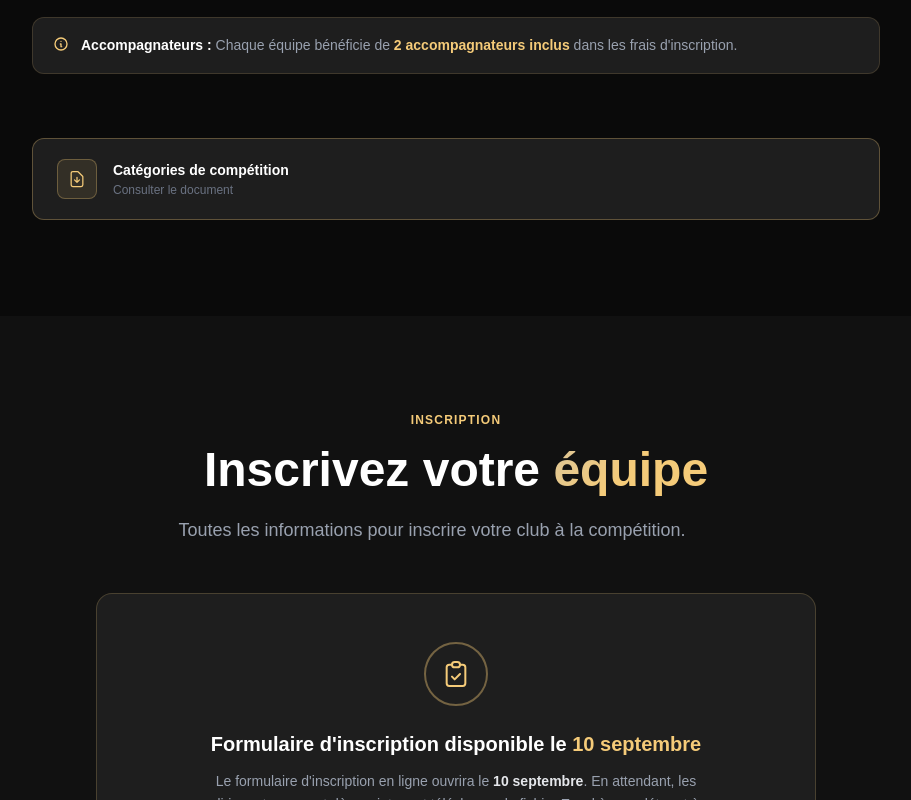
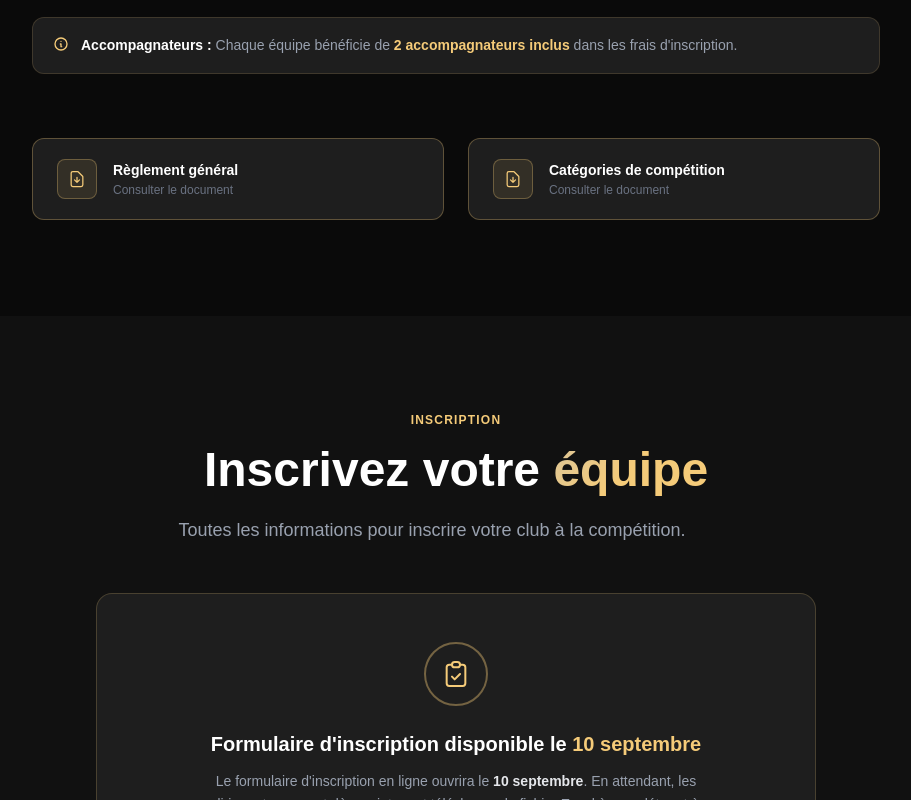
Before and after one commit to BouysselCamille/crown-cheerleading-event, a React (Vite) app: page / in a window 1280 px wide. Shown: the part 5180-5980 px from the top of the page, without its empty margins (184-1095 px from the left). Built offline with nearby package versions, Linux system fonts and the light colour scheme.

Commit message:
fix: add rules

```diff
--- a/src/components/sections/Divisions.jsx
+++ b/src/components/sections/Divisions.jsx
@@ -94,8 +94,25 @@ export function Divisions() {
           initial={{ opacity: 0, y: 20 }}
           whileInView={{ opacity: 1, y: 0 }}
           viewport={{ once: true }}
-          className="mt-16"
+          className="mt-16 grid grid-cols-2 gap-6"
         >
+          <a
+            href={t.divisions.ruleDocLink}
+            target="_blank"
+            rel="noopener noreferrer"
+            className="flex items-center gap-4 border border-gold/30 bg-crown-gray hover:border-gold hover:bg-crown-black rounded-xl px-6 py-5 transition-all group"
+          >
+            <div className="w-10 h-10 rounded-lg bg-gold/10 border border-gold/30 flex items-center justify-center flex-shrink-0 group-hover:bg-gold/20 transition-colors">
+              <svg className="w-5 h-5 text-gold" fill="none" stroke="currentColor" viewBox="0 0 24 24">
+                <path strokeLinecap="round" strokeLinejoin="round" strokeWidth={1.5}
+                  d="M12 10v6m0 0l-3-3m3 3l3-3m2 8H7a2 2 0 01-2-2V5a2 2 0 012-2h5.586a1 1 0 01.707.293l5.414 5.414a1 1 0 01.293.707V19a2 2 0 01-2 2z" />
+              </svg>
+            </div>
+            <div>
+              <p className="text-white font-display font-bold text-sm group-hover:text-gold transition-colors">{t.divisions.ruleDocLabel}</p>
+              <p className="text-gray-500 text-xs mt-0.5">{t.divisions.docSub}</p>
+            </div>
+          </a>
           <a
             href={t.divisions.docLink}
             target="_blank"
--- a/src/constants/competitionData.js
+++ b/src/constants/competitionData.js
@@ -5,5 +5,5 @@ export const EVENT = {
 
 export const SPONSORS = [
   { name: "Université Paris-Saclay",  logo: 'https://www.universite-paris-saclay.fr/sites/default/files/media/2019-12/logo-ups.svg' },
-  { name: "Dazzle Athletics", logo: 'https://www.dazzleathletics.com/dazzle-logo-1.png'}
+  // { name: "Dazzle Athletics", logo: 'https://www.dazzleathletics.com/dazzle-logo-1.png'}
 ];
--- a/src/i18n/fr.js
+++ b/src/i18n/fr.js
@@ -67,6 +67,8 @@ const fr = {
     noteAccompagnateurs: '<span class="text-white font-semibold">Accompagnateurs :</span> Chaque équipe bénéficie de <span class="text-gold font-semibold">2 accompagnateurs inclus</span> dans les frais d\'inscription.',
     docLabel: 'Catégories de compétition',
     docLink: '/docs/categories.html',
+    ruleDocLabel: 'Règlement général',
+    ruleDocLink: '/docs/REGLES_ET_REGLEMENTATIONS.pdf',
     docSub: 'Consulter le document',
     pricing: [
       {
@@ -213,7 +215,7 @@ const fr = {
         items: [
           {
             q: "Combien d'accompagnateurs sont inclus dans l'inscription ?",
-            a: "Les équipes ont droit à un maximum de deux accompagnateurs (entraîneurs, gérants, bénévoles, etc.). Les accompagnateurs reçoivent un bracelet et doivent arriver en même temps que l'équipe. Les équipes avec plus de 2 accompagnateurs devront payer pour les accompagnateurs supplémentaires — voir le tableau des frais d'inscription. Les accompagnateurs supplémentaires sont facturés au tarif en vigueur. Seuls les accompagnateurs et athlètes sont autorisés en salle d'échauffement et dans les vestiaires.\n\nLes équipes avec des besoins spéciaux reçoivent également des bracelets pour 2 accompagnateurs avec leur inscription. Des accommodements sont disponibles sur demande.",
+            a: "Les frais de deux accompagneurs sont compris dans l'inscription d'une équipe (entraîneurs, gérants, bénévoles, etc.). Les accompagnateurs reçoivent un bracelet et doivent arriver en même temps que l'équipe. Les équipes avec plus de 2 accompagnateurs devront payer pour les accompagnateurs supplémentaires — voir le tableau des frais d'inscription. Les accompagnateurs supplémentaires sont facturés au tarif en vigueur. Seuls les accompagnateurs et athlètes sont autorisés en salle d'échauffement et dans les vestiaires.\n\nLes équipes avec des besoins spéciaux reçoivent également des bracelets pour 2 accompagnateurs avec leur inscription. Des accommodements sont disponibles sur demande.",
           },
           {
             q: 'Quel est le tarif pour les athlètes remplaçants ?',
@@ -233,7 +235,7 @@ const fr = {
           },
           {
             q: 'Quels sont les modes de paiement acceptés ?',
-            a: "Les modes de paiement sont :\n• Par chèque à l'ordre de Crown Cheerleading Events\n• Par virement bancaire\n\nAucune inscription ne sera validée sans acompte de 30 %. Toute annulation avant la fermeture des inscriptions donne droit à un remboursement de 70 % du montant total. Les 30 % restants (acompte) sont retenus à titre de frais d'annulation.",
+            a: "Les modes de paiement sont :\n• Par chèque à l'ordre de Crown Cheerleading Events\n• Par virement bancaire\n• Par carte (un lien de paiement sera envoyé à l'inscripion)\n\nAucune inscription ne sera validée sans acompte de 30 %. Toute annulation avant la fermeture des inscriptions donne droit à un remboursement de 70 % du montant total. Les 30 % restants (acompte) sont retenus à titre de frais d'annulation.",
           },
           {
             q: "Quand est-ce que mon inscription est confirmée ?",
@@ -271,11 +273,11 @@ const fr = {
           },
           {
             q: "À quelle heure les équipes doivent-elles arriver ?",
-            a: "Les équipes doivent arriver au moins une heure avant leur passage en salle d'échauffement. Les entraîneurs sont responsables de récupérer les bracelets à leur arrivée. Les athlètes passent ensuite la sécurité avec les spectateurs — prévoyez une marge de temps suffisante.\n\nDes zones désignées seront mises à disposition pour déposer les effets personnels. Crown Cheerleading Events n'est pas responsable des objets perdus, volés ou endommagés pendant l'événement.",
+            a: "Les équipes doivent arriver au moins une heure avant leur passage de compétition. Les entraîneurs sont responsables de récupérer les bracelets à leur arrivée. Les athlètes passent ensuite la sécurité avec les spectateurs — prévoyez une marge de temps suffisante.\n\nDes zones désignées seront mises à disposition pour déposer les effets personnels. Crown Cheerleading Events n'est pas responsable des objets perdus, volés ou endommagés pendant l'événement.",
           },
           {
             q: 'Comment sont communiqués les scores et résultats ?',
-            a: "Toutes les feuilles de scores sont envoyées par mail. La feuille de déduction est transmise environ 5 à 10 minutes après la performance. Les autres feuilles de score sont envoyées après la remise des prix.",
+            a: "Toutes les feuilles de scores sont envoyées par mail à l'entraineur principal renseigné lors de l'inscription de l'équipe.",
           },
           {
             q: 'Comment sont gérées les égalités ?',
@@ -291,7 +293,7 @@ const fr = {
           },
             {
             q: "Quelles sont les règles concernant les âges des athlètes ?",
-            a: "Une preuve d'âge peut être demandée à tout moment par les officiels de la compétition.\n\nAfin de permettre aux clubs de faire participer l'ensemble de leurs athlètes, l'organisation tolère quelques exceptions d'âge dans la limite du raisonnable. Toute demande doit être faite par mail et approuvée en amont de la compétition.\n\nToute équipe avec des exceptions d'âge ne sera pas éligible aux prix de Grand Champion.",
+            a: "Une preuve d'âge peut être demandée à tout moment par les officiels de la compétition. Les photocopies sont autorisées.\n\nAfin de permettre aux clubs de faire participer l'ensemble de leurs athlètes, l'organisation tolère quelques exceptions d'âge dans la limite du raisonnable. Toute demande doit être faite par mail et approuvée en amont de la compétition.\n\nToute équipe avec des exceptions d'âge ne sera pas éligible aux prix de Grand Champion.",
           }
         ]
       },
@@ -303,8 +305,8 @@ const fr = {
             a: "Non. Pour participer, vous n'avez pas besoin d'être affilié à une fédération ni de disposer de licences pour vos athlètes. Crown Cheerleading Events ne demande pas de certificat médical pour les participants.\n\nToutefois, il est de la responsabilité des clubs de s'assurer de la santé de leurs athlètes ainsi que de leur couverture en cas de blessure ou blessure d'autrui.",
           },
           {
-            q: "Qu'est-ce qu'une équipe démo ?",
-            a: "Une équipe démo est une équipe non compétitive qui souhaite vivre l'expérience de performer devant public. Elle n'est pas jugée et ne reçoit aucun commentaire des juges. L'équipe reçoit une bannière.\n\nChaque athlète reçoit une médaille de participation. Chaque équipe démo recevra des photos de sa prestation. La vidéo de la routine sera également publiée sur YouTube.",          },
+            q: "Qu'est-ce qu'une équipe démonstration ?",
+            a: "Une équipe démonstration est une équipe non compétitive qui souhaite vivre l'expérience de performer devant public. Elle n'est pas jugée et ne reçoit aucun commentaire des juges. L'équipe reçoit une bannière.\n\nChaque athlète reçoit une médaille de participation. Chaque équipe démo recevra des photos de sa prestation. La vidéo de la routine sera également publiée sur YouTube.",          },
 
 
           {
@@ -319,11 +321,6 @@ const fr = {
           {
             q: 'La compétition fournit-elle des spotteurs ?',
             a: "La compétition ne fournit pas de spotteurs. Il est de la responsabilité des entraîneurs de présenter les éléments en sécurité avec les athlètes nécessitant un spotteur.\n\nLes équipes peuvent être accompagnées de jusqu'à 3 spotteurs sur le tapis, en tenue adaptée et distincte de celle des athlètes. Ces spotteurs doivent être munis d'une accréditation athlète ou accompagnant.",
-          },
-
-          {
-            q: "Comment se passe l'échauffement ?",
-            a: "Chaque équipe dispose de 10 minutes en vestiaire avant d'accéder à la salle d'échauffement. Elle bénéficie ensuite de 10 minutes sur les tapis non dynamiques, puis de 5 minutes sur le tapis dynamique. Un run-through avec musique de 2 minutes 30 est enfin prévu sur tapis non dynamique.",
           },
           {
             q: "Un athlète peut-il s'inscrire avec un club allstar et une équipe universitaire ?",
```
Also changed, not shown: src/i18n/en.js (+8 -11 lines), 1 other file (tests, documents, lock files or other folders).
